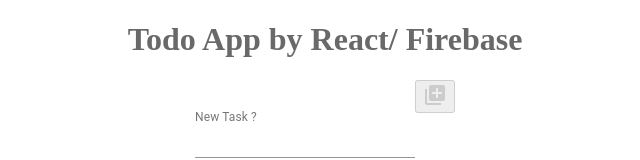
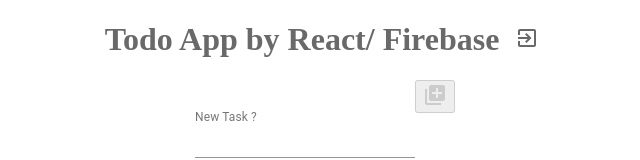
Before and after one commit to gabriel6181997/todo_list_app_firebase_typescript_react, a React (Create React App) app: page / in a window 1280 px wide. Shown: the top 160 px of the page, without its empty margins (315-955 px from the left). Built offline with nearby package versions, Linux system fonts and the light colour scheme; no server answers; the database is empty; sample sign-in values are in the browser's storage.

Commit message:
✨ Add Logout function

```diff
--- a/src/App.tsx
+++ b/src/App.tsx
@@ -1,10 +1,11 @@
 import { FormControl, List, TextField } from "@material-ui/core";
 import AddToPhotoIcon from "@material-ui/icons/AddToPhotos";
 import React, { useState, useEffect } from "react";
-import { db } from "./firebase";
+import { auth, db } from "./firebase";
 import { makeStyles } from "@material-ui/styles";
 import TaskItem from "./TaskItem";
 import styles from "./App.module.css";
+import ExitToAppIcon from "@material-ui/icons/ExitToApp";
 
 const useStyles = makeStyles({
   field: {
@@ -17,10 +18,17 @@
   }
 })
 
-const App: React.FC = () => {
+const App: React.FC = (props:any) => {
   const [tasks, setTasks] = useState([{ id: "", title: "" }]);
   const [input, setInput] = useState("");
   const classes = useStyles();
+
+  useEffect(()=> {
+    const unSub = auth.onAuthStateChanged((user)=> {
+      !user && props.history.push("login")
+    })
+    return () => unSub();
+  })
 
   useEffect(() => {
     const unSub = db.collection("tasks").onSnapshot((snapshot) => {
@@ -41,9 +49,22 @@
     setInput("");
   };
 
+  const handleLogout = async() => {
+    try{
+      await auth.signOut();
+      props.history.push("login");
+    } catch (error) {
+      alert(error.message);
+    }
+  }
+
   return (
     <div className={styles.app__root}>
       <h1>Todo App by React/ Firebase</h1>
+      <button className={styles.app__logout} onClick={handleLogout}>
+        <ExitToAppIcon />
+      </button>
+
       <br />
       <FormControl>
         <TextField
```
